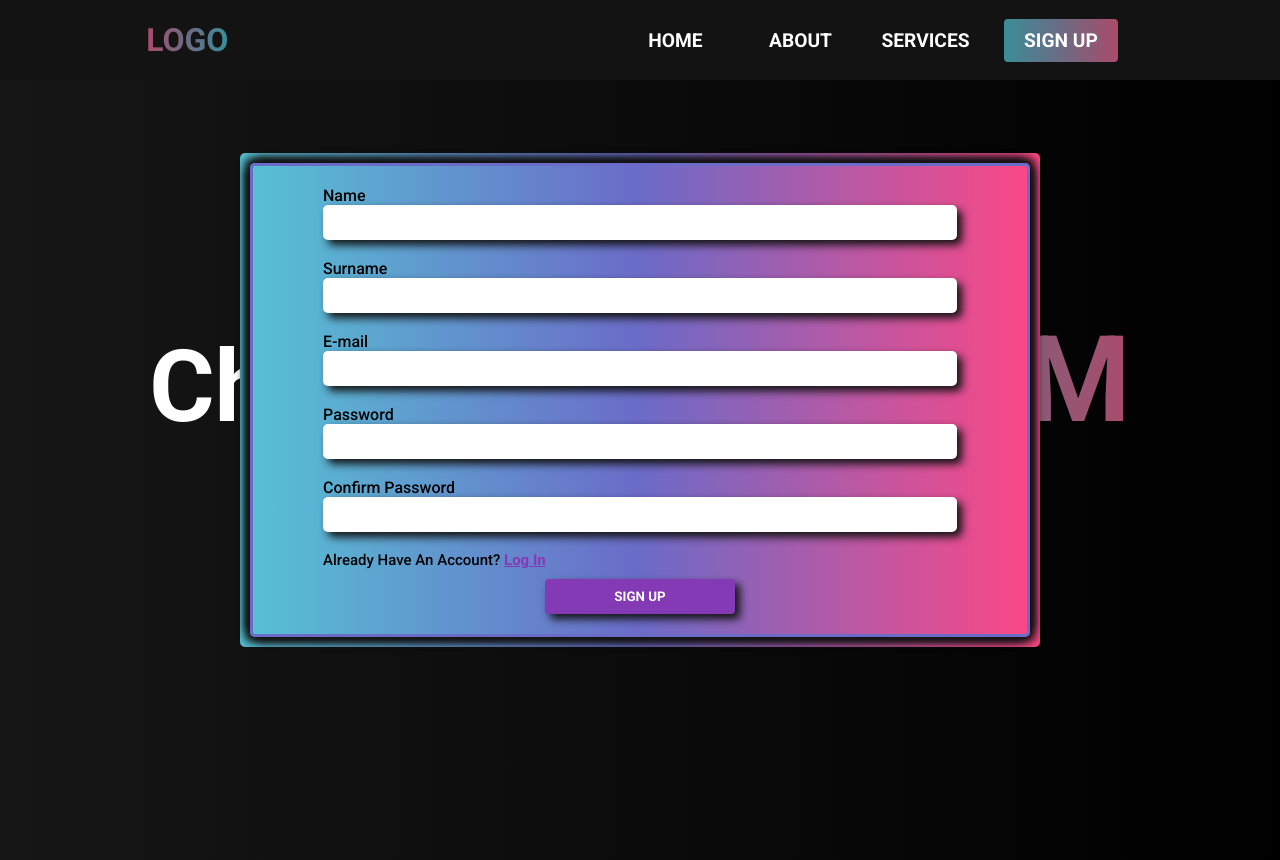
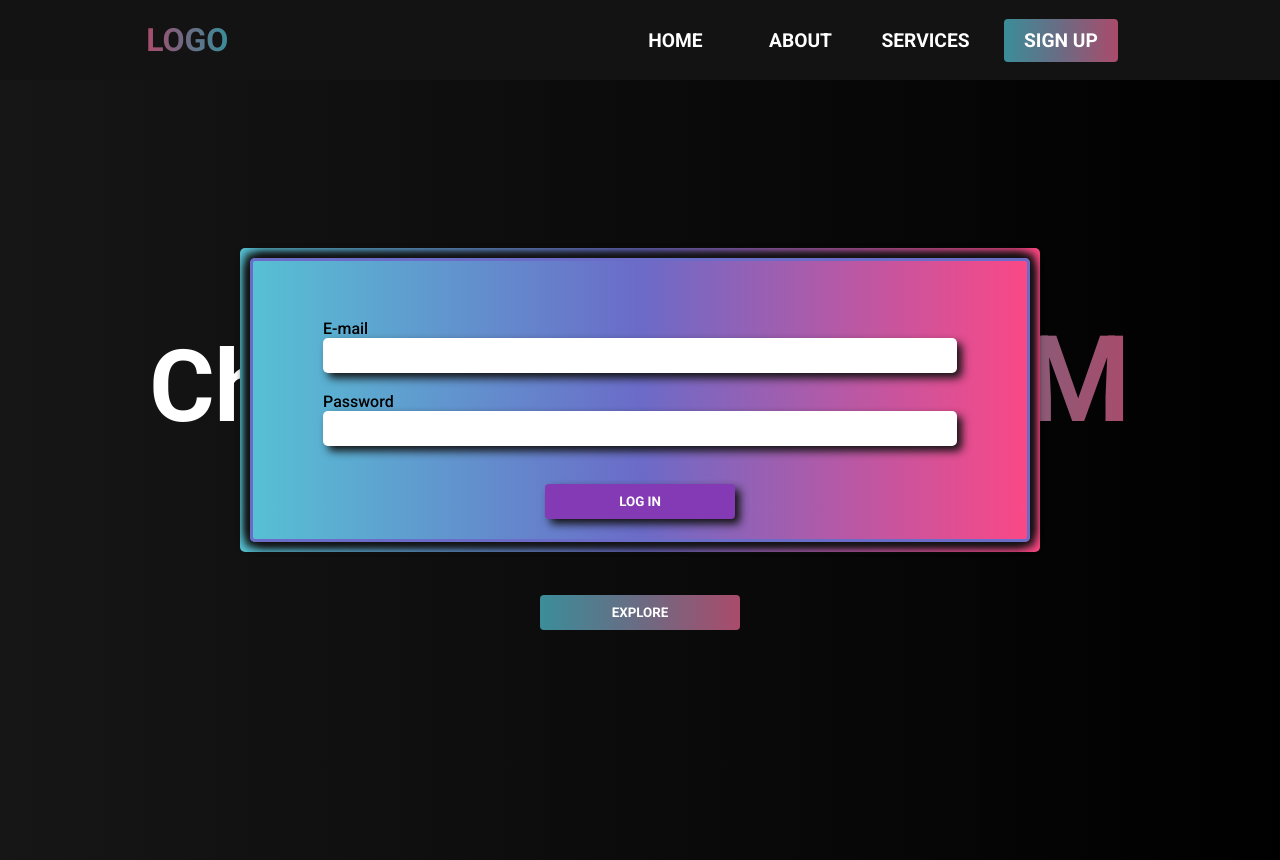
Before and after one commit to JulietaSargsyan/Register-Page, a plain HTML site: page index.html in a window 1280 px wide. Both pictures are taken after a click on the element "Log In". Drawn offline with Linux system fonts and the light colour scheme.

Commit message:
login form added

```diff
--- a/index.html
+++ b/index.html
@@ -46,11 +46,11 @@
     <div class="pop-up">
         <div class="pop-up__container">
             <form action="">
-                <label for="name">Name</label>
-                <input type="text" name="name" id="name">
+                <label for="name" class="hide">Name</label>
+                <input type="text" name="name" class="hide" id="name">
                 <br>
-                <label for="surname">Surname</label>
-                <input type="text" name="surname" id="surname">
+                <label for="surname" class="hide">Surname</label>
+                <input type="text" name="surname" class="hide" id="surname">
                 <br>
                 <label for="email">E-mail</label>
                 <input type="email" name="email" id="email">
@@ -58,11 +58,12 @@
                 <label for="password">Password</label>
                 <input type="password" id="password">
                 <br>
-                <label for="confirm-password">Confirm Password</label>
-                <input type="password" id="confirm-password">
+                <label for="confirm-password" class="hide">Confirm Password</label>
+                <input type="password" class="hide" id="confirm-password">
                 <br>
-                <p>Already have an account? <span id="login">Log In</span></p>
-                <input type="submit" class="button" value="Sign Up" onclick="register()">
+                <p class="hide">Already have an account? <span id="login" onclick="loginPopUp()">Log In</span></p>
+                <input type="button"  class="button hide" value="Sign Up" onclick="register()">
+                <input type="button" id="loginBtn" class="button" value="Log In" onclick="login()">
             </form>
         </div>
     </div>
--- a/script.js
+++ b/script.js
@@ -76,8 +76,10 @@ const firebaseConfig = {
     .catch(function(error) {
         var error_code = error.code;
         var error_message = error.message;
-        console.log(error_message);
+        alert(error_message);
     })
+
+
   }
 
 
@@ -104,3 +106,58 @@ const firebaseConfig = {
     if(field == null || field.length<=0) return false;
     return true;
   }
+
+
+  function loginPopUp() {
+    let name = document.getElementById('name');
+    let surname = document.getElementById('surname');
+    let confirmPassword = document.getElementById('confirm-password');
+    let hide = document.getElementsByClassName('hide');
+    let loginBtn = document.querySelector('#loginBtn');
+
+
+    for (var i=0;i<hide.length;i++){
+            hide[i].style.display = 'none';
+    }
+
+    name.style.display = 'none';
+    surname.style.display = 'none';
+    confirmPassword.style.display = 'none';
+
+    loginBtn.style.display = 'block'
+
+}
+
+function login() {
+    alert('login')
+    let email = document.getElementById('email').value;
+    let password = document.getElementById('password').value;
+
+    //validation
+
+    // if(validateEmail(email) == false) {
+    //     alert('Email is not valid!!!');
+    //     return;
+    // }
+    // if(validatePassword(password) == false) {
+    //     alert('Password must conatin at least 6 charachters');
+    //     return
+
+    // }
+
+    auth.signInWithEmailAndPassword(email, password)
+    .then(function() {
+        var user = auth.currentUser;
+
+        var database_ref = database.ref();
+
+
+        alert("Logged In!!!")
+
+    }).catch(function(error) {
+        var error_code = error.code;
+        var error_message = error.message;
+        alert(error_message);
+    })
+
+}
--- a/style.css
+++ b/style.css
@@ -305,7 +305,7 @@ input:focus {
     box-shadow: none;
 }
 
-input[type=submit] {
+input[type=button] {
     margin: 0 auto;
     width: 30%;
     background: #833ab4;
@@ -327,3 +327,8 @@ form p {
 #login:hover {
     color: #ff4784;
 }
+
+
+#loginBtn {
+    display: none;
+}
```
